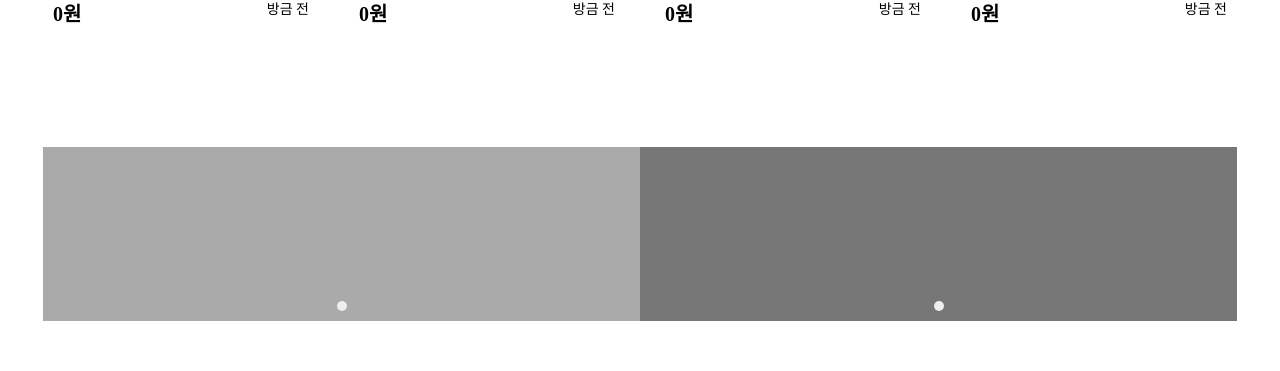
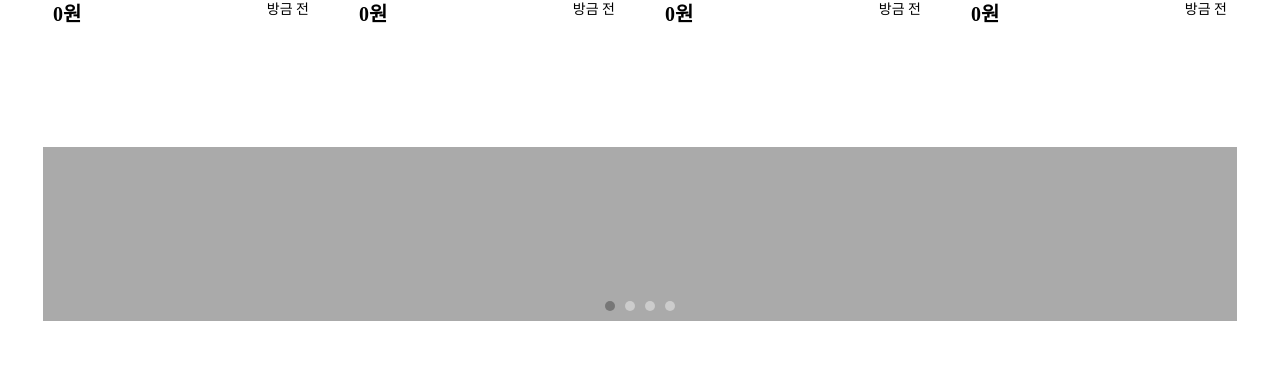
Before and after one commit to dlwnghd/React_FinalProject, a React (Create React App) app: page / in a window 1280 px wide. Shown: the part 1928-2299 px from the top of the page. Built offline with nearby package versions, Linux system fonts and the light colour scheme; a web font is replaced by a local one.

Commit message:
:recycle: Feat : 슬라이드 모듈화 이후, 리팩토링

```diff
--- a/src/Pages/Main/Components/Banner/MainBanner.js
+++ b/src/Pages/Main/Components/Banner/MainBanner.js
@@ -2,53 +2,21 @@ import styled from 'styled-components'
 import { FlexAlignCSS } from '../../../../Styles/common'
 import productsMock from '../../../../__mock__/Data/Product/product.data'
 import Pagination from './Components/Pagination'
-import { useState } from 'react'
-import { useRef } from 'react'
-import { useEffect } from 'react'
+import { slide } from '../../../../Utils/slide'
 
 function MainBanner() {
-	const [currentIdx, setCurrentIdx] = useState(0)
-	const [startX, setStartX] = useState(0)
-	const [endX, setEndX] = useState(0)
-	const slider = useRef()
-
-	const onMove = () => {
-		const isMoved = endX - startX
-
-		if (isMoved > 100 && currentIdx > 0) {
-			setCurrentIdx(currentIdx - 1)
-		}
-
-		if (isMoved < -100 && currentIdx < productsMock.slice(0, 4).length - 1) {
-			setCurrentIdx(currentIdx + 1)
-		}
-	}
-
-	const onTouchStart = e => {
-		setStartX(e.touches[0].clientX)
-	}
-	const onTouchMove = e => {
-		setEndX(e.touches[0].clientX)
-	}
-	const onTouchEnd = () => {
-		onMove()
-	}
-
-	const onMouseDown = e => {
-		setStartX(e.clientX)
-	}
-	const onMouseMove = e => {
-		setEndX(e.clientX)
-	}
-	const onMouseUp = e => {
-		e.preventDefault()
-		onMove()
-	}
-
-	useEffect(() => {
-		slider.current.style.transform = `translateX(-${currentIdx}00%)`
-	}, [currentIdx])
-
+	const {
+		onTouchStart,
+		onTouchMove,
+		onTouchEnd,
+		onMouseDown,
+		onMouseMove,
+		onMouseUp,
+		slider,
+		currentIdx,
+	} = slide(productsMock.slice(0, 4))
+	// Utils 함수가 많아질 경우, 스타일 컴포넌트의 S처럼 U로 관리
+	// productsMock : 만들어야되는 배너
 	return (
 		<S.Wrapper>
 			<S.SlideList
--- a/src/Pages/Main/Components/Banner/RecentBanner.js
+++ b/src/Pages/Main/Components/Banner/RecentBanner.js
@@ -5,50 +5,33 @@ import {
 	GridCenterCSS,
 } from '../../../../Styles/common'
 import productsMock from '../../../../__mock__/Data/Product/product.data'
-import { useEffect, useRef, useState } from 'react'
 import { Arrow_Icon } from '../../../../Components/Icons/Icons'
 import { useNavigate } from 'react-router-dom'
+import { slide } from '../../../../Utils/slide'
 
 function RecentBanner() {
-	const [currentX, setCurrentX] = useState(0)
-	const slider = useRef(null)
+	const {
+		onTouchStart,
+		onTouchMove,
+		onTouchEnd,
+		onMouseDown,
+		onMouseMove,
+		onMouseUp,
+		slider,
+		currentIdx,
+		setCurrentIdx,
+	} = slide(productsMock.slice(0, 4))
+	// productsMock : 호출받아야하는 리스트
 
 	const nextSlide = () => {
-		if (currentX < productsMock.slice(0, 4).length - 1) {
-			setCurrentX(currentX + 1)
+		if (currentIdx < productsMock.slice(0, 4).length - 1) {
+			setCurrentIdx(currentIdx + 1)
 		}
 	}
 
 	const prevSlide = () => {
-		if (currentX > 0) {
-			setCurrentX(currentX - 1)
-		}
-	}
-
-	useEffect(() => {
-		slider.current.style.transform = `translateX(-${currentX}00%)`
-	}, [currentX])
-
-	const [startX, setStartX] = useState(0)
-	const [endX, setEndX] = useState(0)
-
-	const onTouchStart = e => {
-		setStartX(e.touches[0].clientX)
-	}
-
-	const onTouchMove = e => {
-		setEndX(e.touches[0].clientX)
-	}
-
-	const onTouchEnd = () => {
-		const isMoved = endX - startX
-
-		if (isMoved > 100) {
-			prevSlide()
-		}
-
-		if (isMoved < -100) {
-			nextSlide()
+		if (currentIdx > 0) {
+			setCurrentIdx(currentIdx - 1)
 		}
 	}
 
@@ -63,9 +46,9 @@ function RecentBanner() {
 					onTouchStart={onTouchStart}
 					onTouchMove={onTouchMove}
 					onTouchEnd={onTouchEnd}
-					// onMouseDown={onMouseDown}
-					// onMouseMove={onMouseMove}
-					// onMouseLeave={onMouseLeave}
+					onMouseDown={onMouseDown}
+					onMouseMove={onMouseMove}
+					onMouseUp={onMouseUp}
 				>
 					{productsMock.slice(0, 4).map((item, idx) => {
 						return (
--- a/src/Pages/Main/Components/Banner/SlideBanner.js
+++ b/src/Pages/Main/Components/Banner/SlideBanner.js
@@ -1,27 +1,39 @@
 import styled from 'styled-components'
-import { ColumnNumberCSS, GridCenterCSS } from '../../../../Styles/common'
+import { FlexAlignCSS } from '../../../../Styles/common'
+import productsMock from '../../../../__mock__/Data/Product/product.data'
+import Pagination from './Components/Pagination'
+import { slide } from '../../../../Utils/slide'
 
 function SlideBanner() {
+	const {
+		onTouchStart,
+		onTouchMove,
+		onTouchEnd,
+		onMouseDown,
+		onMouseMove,
+		onMouseUp,
+		slider,
+		currentIdx,
+	} = slide(productsMock.slice(0, 4))
+
 	return (
 		<S.Wrapper>
-			<S.Container>
-				<S.SlideList>
-					<S.FirstSlideBox>
-						<S.SlideItems></S.SlideItems>
-					</S.FirstSlideBox>
-					<S.PaginationBox>
-						<S.PaginationItems></S.PaginationItems>
-					</S.PaginationBox>
-				</S.SlideList>
-				<S.SlideList>
-					<S.SecondSlideBox>
-						<S.SlideItems></S.SlideItems>
-					</S.SecondSlideBox>
-					<S.PaginationBox>
-						<S.PaginationItems></S.PaginationItems>
-					</S.PaginationBox>
-				</S.SlideList>
-			</S.Container>
+			<S.SlideList>
+				<S.SlideBox
+					onTouchStart={onTouchStart}
+					onTouchMove={onTouchMove}
+					onTouchEnd={onTouchEnd}
+					onMouseDown={onMouseDown}
+					onMouseMove={onMouseMove}
+					onMouseUp={onMouseUp}
+					ref={slider}
+				>
+					{productsMock.slice(0, 4).map((item, idx) => {
+						return <S.SlideItems key={idx}></S.SlideItems>
+					})}
+				</S.SlideBox>
+				<Pagination currentIdx={currentIdx} />
+			</S.SlideList>
 		</S.Wrapper>
 	)
 }
@@ -30,63 +42,34 @@ export default SlideBanner
 
 const Wrapper = styled.section`
 	margin: 12rem 0;
-`
-
-const Container = styled.div`
-	${GridCenterCSS}
-	${ColumnNumberCSS(2)}
-    column-gap: 0;
+	width: 100%;
 	overflow: hidden;
-
-	@media screen and (max-width: ${({ theme }) => theme.MEDIA.mobile}) {
-		${ColumnNumberCSS(1)}
-		row-gap: 0;
-	}
 `
 
 const SlideList = styled.div`
 	width: 100%;
+	overflow: hidden;
 	position: relative;
+	${FlexAlignCSS}
 `
 
-const FirstSlideBox = styled.ul`
-	& > li {
-		background: ${({ theme }) => theme.COLOR.common.gray[300]};
-	}
-`
-
-const SecondSlideBox = styled.ul`
-	& > li {
-		background: ${({ theme }) => theme.COLOR.common.gray[200]};
-	}
+const SlideBox = styled.ul`
+	${FlexAlignCSS}
+	width:100%;
+	height: 17.4rem;
+	transition: 0.5s ease-in-out;
 `
 
 const SlideItems = styled.li`
 	flex-shrink: 0;
 	width: 100%;
-	height: 17.4rem;
-`
-
-const PaginationBox = styled.div``
-
-const PaginationItems = styled.div`
-	position: absolute;
-	bottom: 1rem;
-	left: 50%;
-	transform: translateX(-50%);
-	width: 1rem;
-	height: 1rem;
-	border-radius: 50%;
-	background: ${({ theme }) => theme.COLOR.common.gray[100]};
+	height: 100%;
+	background: ${({ theme }) => theme.COLOR.common.gray[300]};
 `
 
 const S = {
 	Wrapper,
-	Container,
 	SlideList,
-	FirstSlideBox,
-	SecondSlideBox,
+	SlideBox,
 	SlideItems,
-	PaginationBox,
-	PaginationItems,
 }
```
